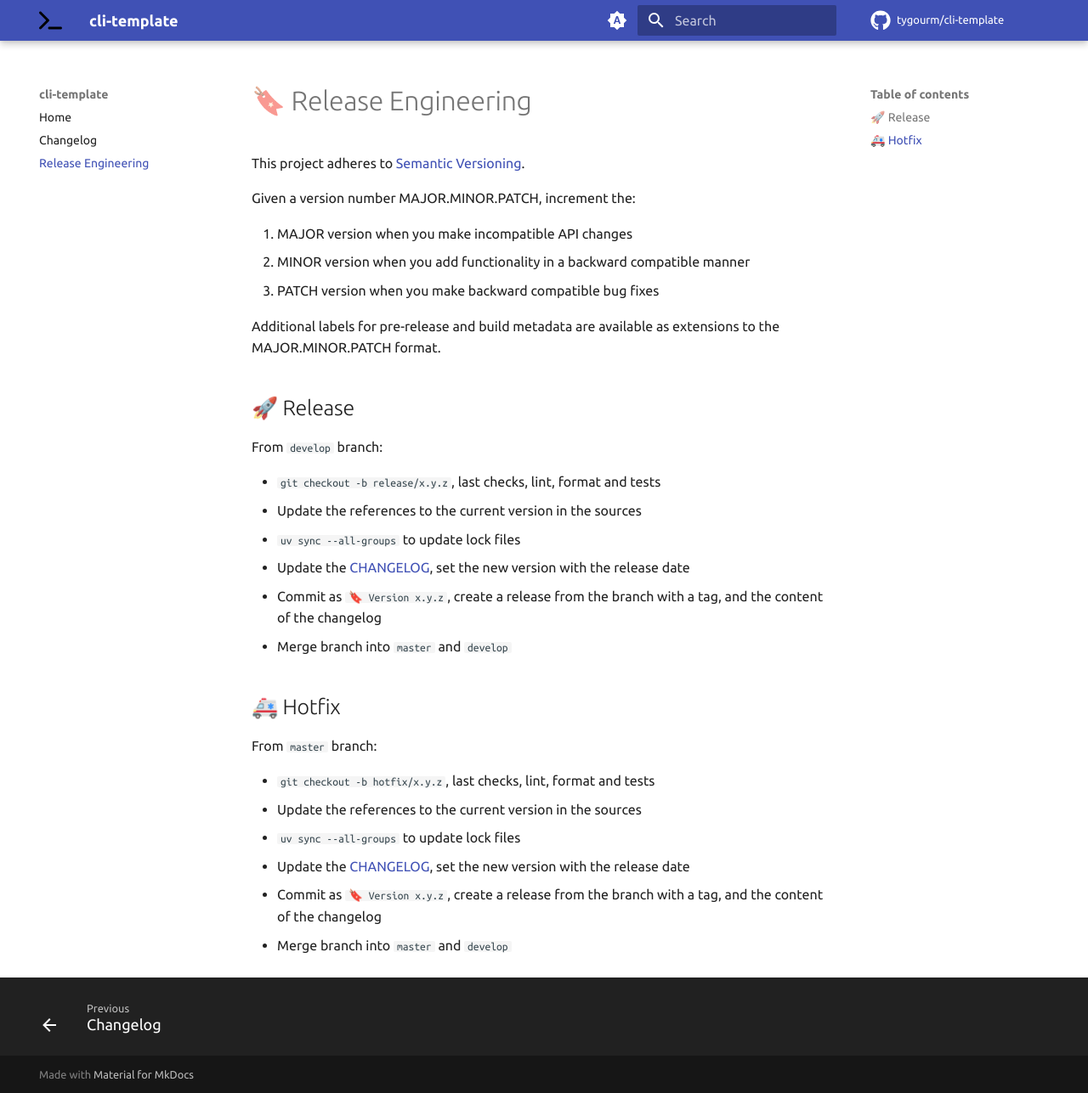
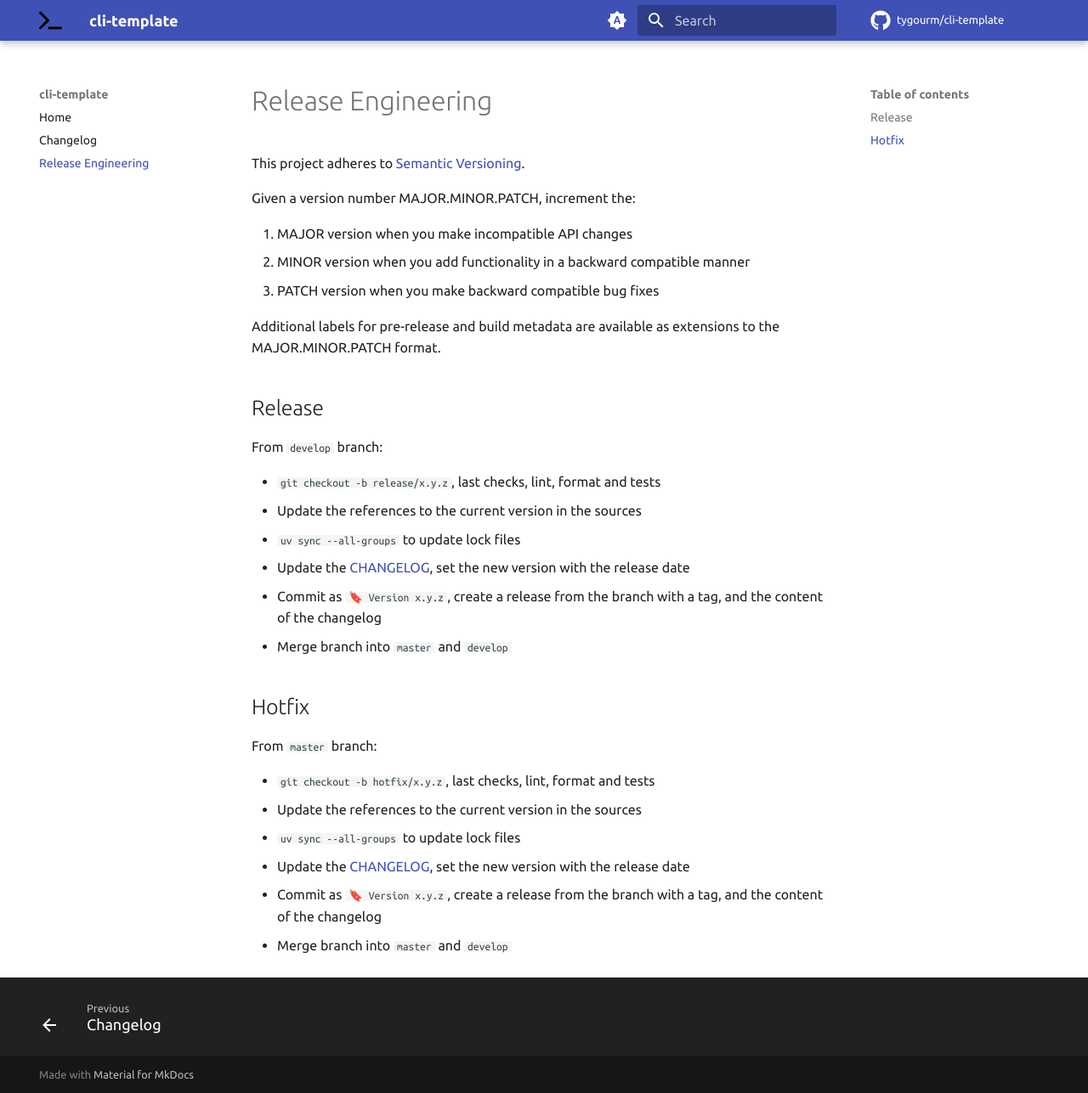
Before and after one commit to tygourm/cli-template, an MkDocs documentation site: the page built from docs/RELENG.md, in a window 1280 px wide and 1287 px high. Shown: the whole window at 85% size. Built offline with MkDocs 1.6.1 and Material for MkDocs 9.7.7, drawn with Linux system fonts in a browser that asks for light colours; plug-ins that fetch from the network failed and are left out; comment, search, counter and statistics services are not loaded.

Commit message:
📝 Update docs (#8)

```diff
--- a/docs/RELENG.md
+++ b/docs/RELENG.md
@@ -1,4 +1,4 @@
-# 🔖 Release Engineering
+# Release Engineering
 
 This project adheres to
 [Semantic Versioning](https://semver.org/spec/v2.0.0.html).
@@ -13,7 +13,7 @@ Given a version number MAJOR.MINOR.PATCH, increment the:
 Additional labels for pre-release and build metadata are
 available as extensions to the MAJOR.MINOR.PATCH format.
 
-## 🚀 Release
+## Release
 
 From `develop` branch:
 
@@ -27,7 +27,7 @@ From `develop` branch:
   branch with a tag, and the content of the changelog
 - Merge branch into `master` and `develop`
 
-## 🚑️ Hotfix
+## Hotfix
 
 From `master` branch:
 
```
Also changed, not shown: docs/CHANGELOG.md (+6 -0 lines).
